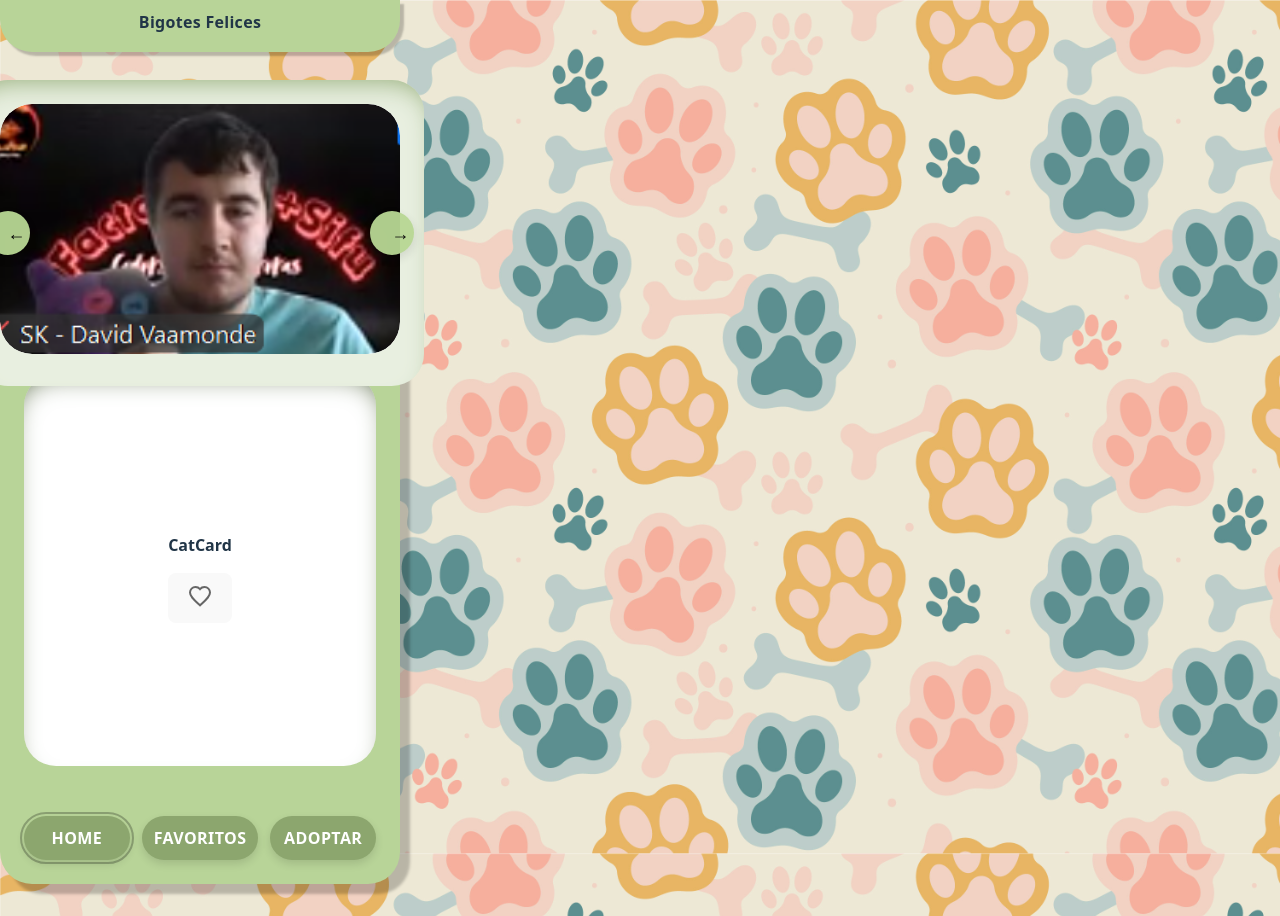
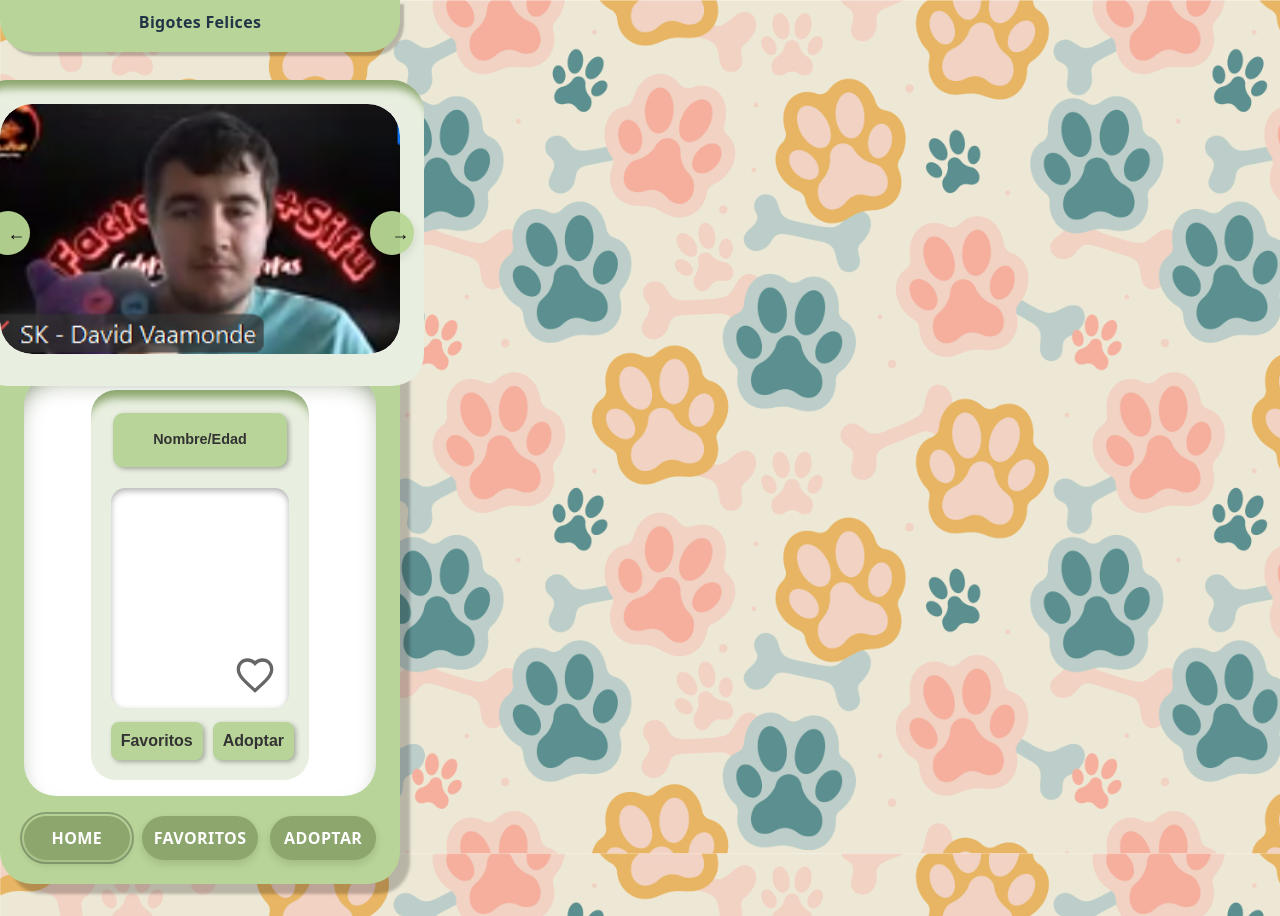
Before and after one commit to Anais-RV/bigotes-felices, a React (Vite) app: page / in a window 1280 px wide. Built offline with nearby package versions, Linux system fonts and the light colour scheme.

Commit message:
HOME-11-finish-CatCard (#58)
* HOME-11-finish-CatCard

* fix(conflict): lint

---------

Co-authored-by: Anaïs Rodríguez Villanueva <119762586+Anais-RV@users.noreply.github.com>

```diff
--- a/src/Slider/Slider.css
+++ b/src/Slider/Slider.css
@@ -1,7 +1,7 @@
 .slider {
   background: #E8EFE0;
   border-radius: 32px;
-  box-shadow: inset 0 14px 28px -14px #8CA66E;
+  box-shadow: inset 0 1rem 0.5rem -0.5rem #8CA66E;
   position: relative;
   padding: 24px 24px 32px;
   max-width: 450px;
--- a/src/components/CatCard/CatCard.css
+++ b/src/components/CatCard/CatCard.css
@@ -1,10 +1,16 @@
+.page-container {
+  display: flex;
+  justify-content: center;
+  align-items: center;
+}
+
 .card-container {
-    width: 80%;
-    max-width: 18.75rem;
+  width: 80%;
+  max-width: 420px;
   background: #E8EFE0;
   border-radius: 1.56rem;
   padding: 1.25rem;
-  box-shadow: inset 0 0.3rem 0.5rem rgba(0, 0, 0, 0.3);
+  box-shadow: inset 0 1rem 0.5rem -0.5rem #8CA66E;
   display: flex;
   flex-direction: column;
   align-items: center;
@@ -18,6 +24,8 @@
   font-weight: bold;
   font-size: 0.9rem;
   padding: 1rem 2.5rem;
+  margin-top: 0.2rem;
+  margin-bottom: 0;
   border-radius: 0.625rem;
   text-align: center;
   box-shadow: 0.125rem 0.125rem 0.3rem rgba(0, 0, 0, 0.3);
@@ -28,6 +36,7 @@
   height: 13.75rem;
   background: #fff;
   border-radius: 0.9rem;
+  margin-top: 0.4rem;
   display: flex;
   justify-content: center;
   align-items: center;
@@ -42,10 +51,16 @@
   background: transparent;
   bottom: 0.625rem;
   right: 0.9rem;
-  font-size: 1.5rem;
-  color: #476930;
   cursor: pointer;
   transition: transform 0.2s ease;
+  border: none;
+  outline: none;
+  padding: 0;
+}
+
+.card-photo .heart svg {
+  width: 2.5rem;
+  height: 2.5rem;
 }
 
 .card-photo .heart:hover {
--- a/src/components/CatCard/CatCard.jsx
+++ b/src/components/CatCard/CatCard.jsx
@@ -1,11 +1,20 @@
-
+//1. Hemos envuelto el card-container en un section para centralizarlo. Entonces despues de hacer los estilos de Home page lo podemos quitar. 2. Hemos realizado los cambios en box-shadow de Slider para que dos sombras se ven exactamente igual.
+import './CatCard.css';
 import FavoriteButton from '../FavoriteButton/FavoriteButton';
 
-export default function CatCard() {
+export default function CatCard({className, catId}) {
   return (
-    <div>
-      <p>CatCard</p>
-      <FavoriteButton catId={1} />
-    </div>
+    <section className="page-container">
+      <div className='card-container'>
+        <p className='card-header'>Nombre/Edad</p>
+        <div className='card-photo'>
+          <FavoriteButton className={className} catId={catId} />
+        </div>
+        <div className='card-buttons'>
+          <button>Favoritos</button>
+          <button>Adoptar</button>
+        </div>
+      </div>
+    </section>
   );
 }
--- a/src/components/FavoriteButton/FavoriteButton.jsx
+++ b/src/components/FavoriteButton/FavoriteButton.jsx
@@ -7,7 +7,7 @@ const FavoriteButton = () => {
 
   return (
     <button
-      className="favorite-button"
+      className="heart"
       onClick={() => setIsFav(!isFav)}
       aria-pressed={isFav}
       aria-label={isFav ? 'Quitar de favoritos' : 'Añadir a favoritos'}
```
Also changed, not shown: src/components/AdoptForm/AdoptForm.jsx (+15 -15 lines).
